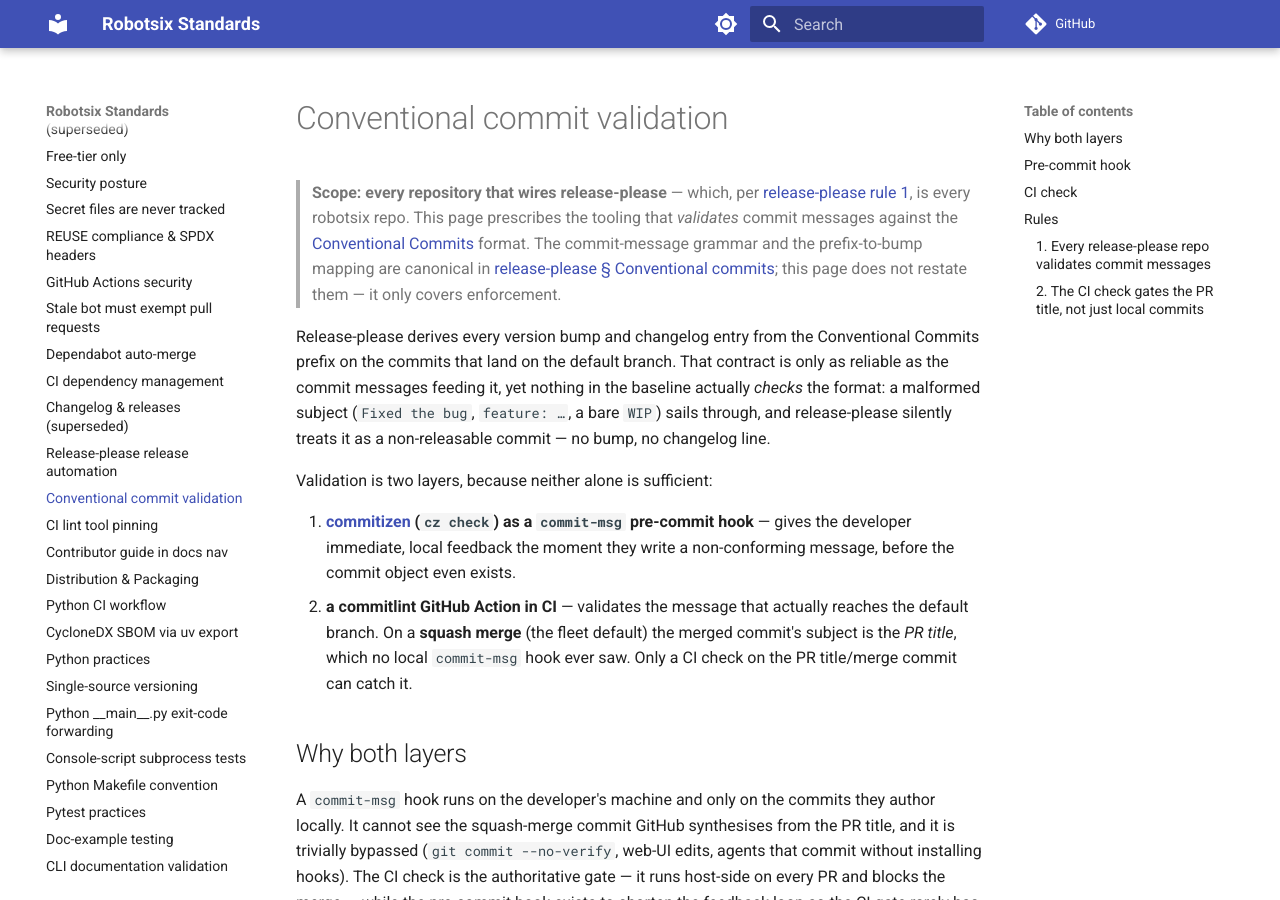
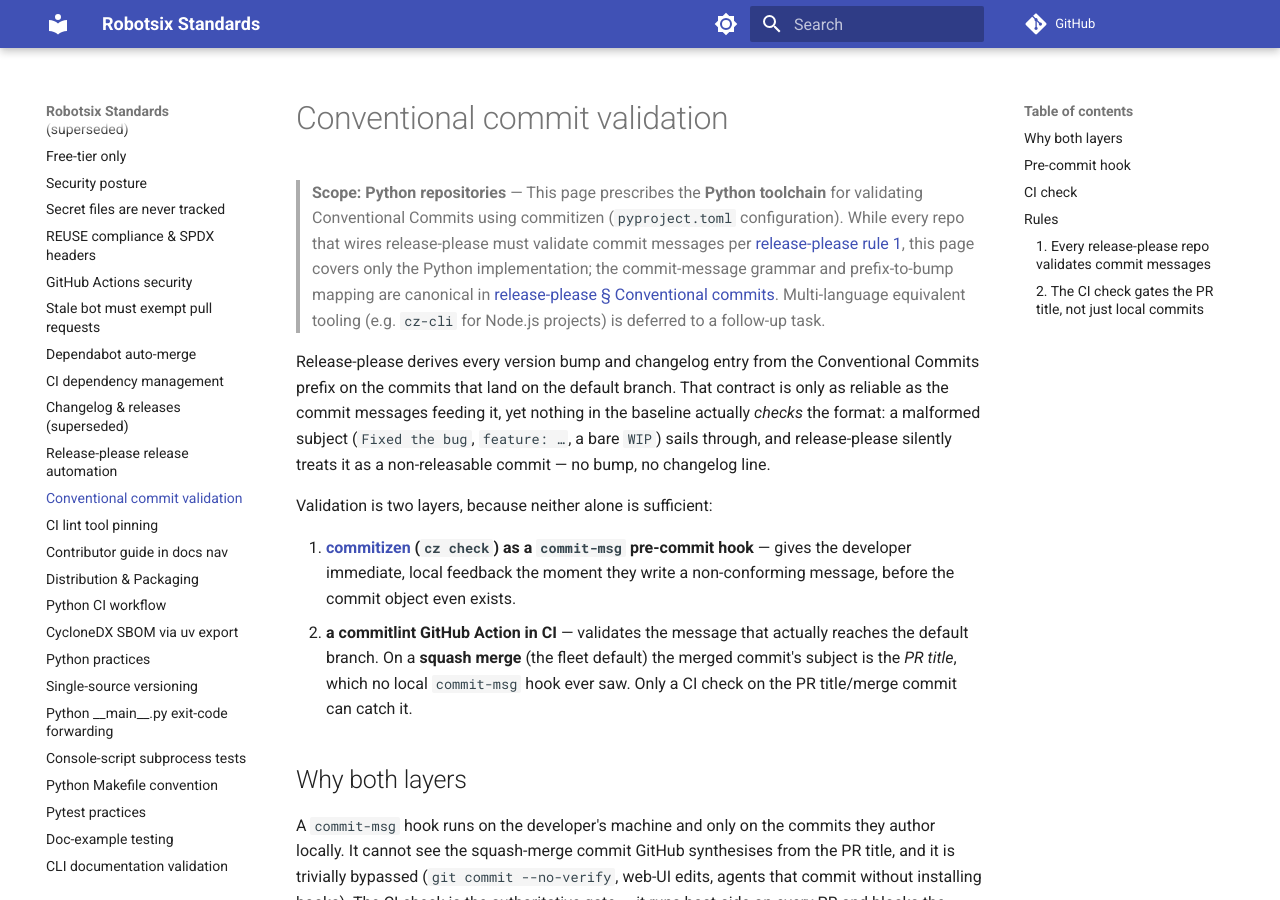
Before and after one commit to damien-robotsix/robotsix-standards, an MkDocs documentation site: the page built from docs/conventional-commit-validation.md, in a window 1280 px wide and 900 px high. Built offline with MkDocs 1.6.1 and Material for MkDocs 9.7.7, drawn with Linux system fonts in a browser that asks for light colours; comment, search, counter and statistics services are not loaded.

```diff
--- a/docs/conventional-commit-validation.md
+++ b/docs/conventional-commit-validation.md
@@ -1,13 +1,12 @@
 # Conventional commit validation
 
-> **Scope: every repository that wires release-please** — which, per
+> **Scope: Python repositories** — This page prescribes the **Python toolchain**
+> for validating Conventional Commits using commitizen (`pyproject.toml` configuration).
+> While every repo that wires release-please must validate commit messages per
 > [release-please rule 1](release-please.md#1-every-repo-wires-release-please),
-> is every robotsix repo. This page prescribes the tooling that *validates*
-> commit messages against the
-> [Conventional Commits](https://www.conventionalcommits.org/) format.
-> The commit-message grammar and the prefix-to-bump mapping are canonical in
-> [release-please § Conventional commits](release-please.md#conventional-commits);
-> this page does not restate them — it only covers enforcement.
+> this page covers only the Python implementation; the commit-message grammar and
+> prefix-to-bump mapping are canonical in [release-please § Conventional commits](release-please.md#conventional-commits).
+> Multi-language equivalent tooling (e.g. `cz-cli` for Node.js projects) is deferred to a follow-up task.
 
 Release-please derives every version bump and changelog entry from the
 Conventional Commits prefix on the commits that land on the default branch.
```
